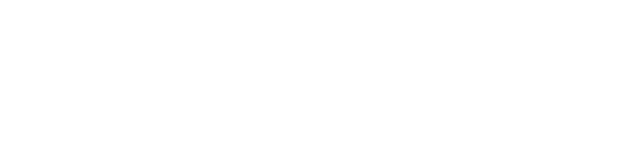
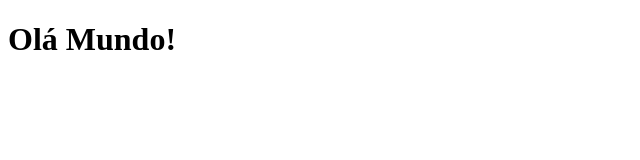
Before and after one commit to es99/curso_git_1, a plain HTML site: page index.html in a window 1280 px wide. Shown: the whole page, without its empty margins (0-640 px from the left). Drawn offline with Linux system fonts and the light colour scheme.

Commit message:
Funcionalidade executada

```diff
--- a/index.html
+++ b/index.html
@@ -5,5 +5,7 @@
         <meta name="viewport" content="width=device-width, initial-scale=1.0">
         <title>Document</title>
     </head>
-    <body></body>
+    <body>
+        <h1>Olá Mundo!</h1>
+    </body>
 </html>
```
